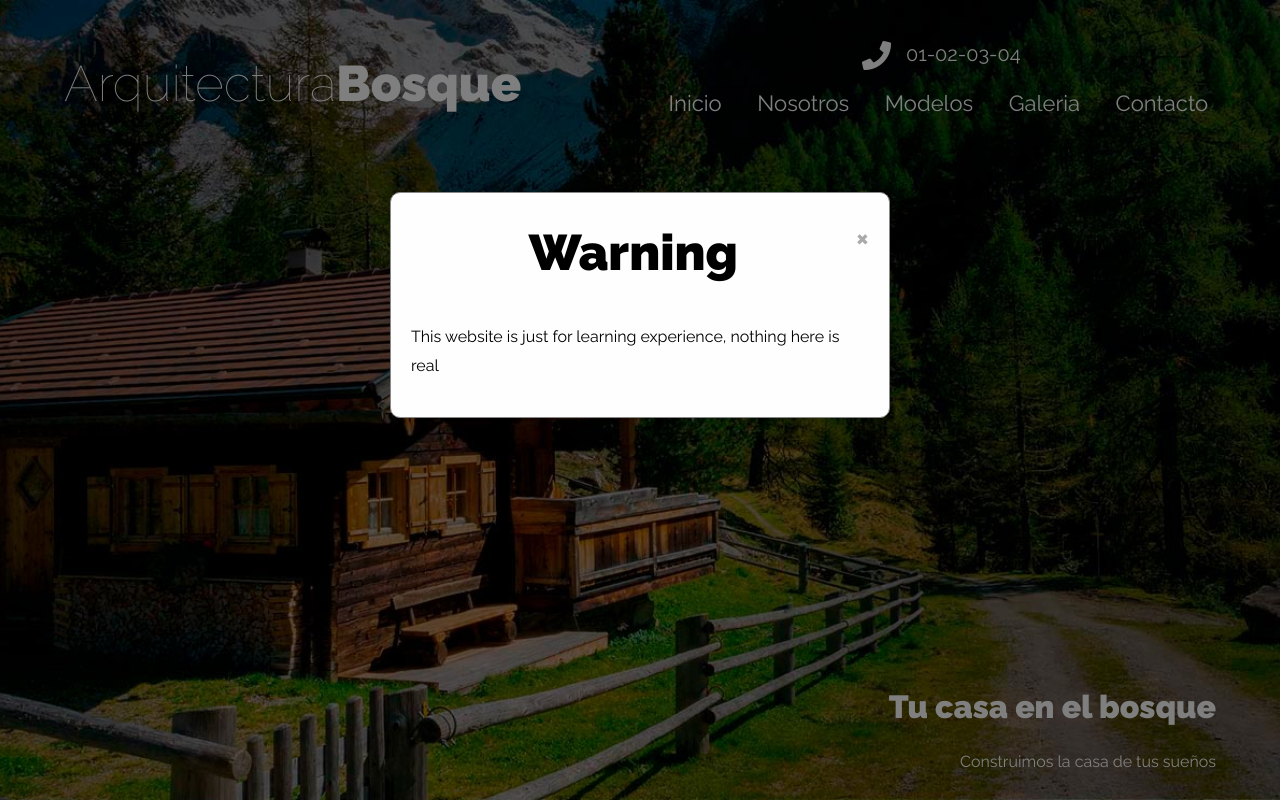
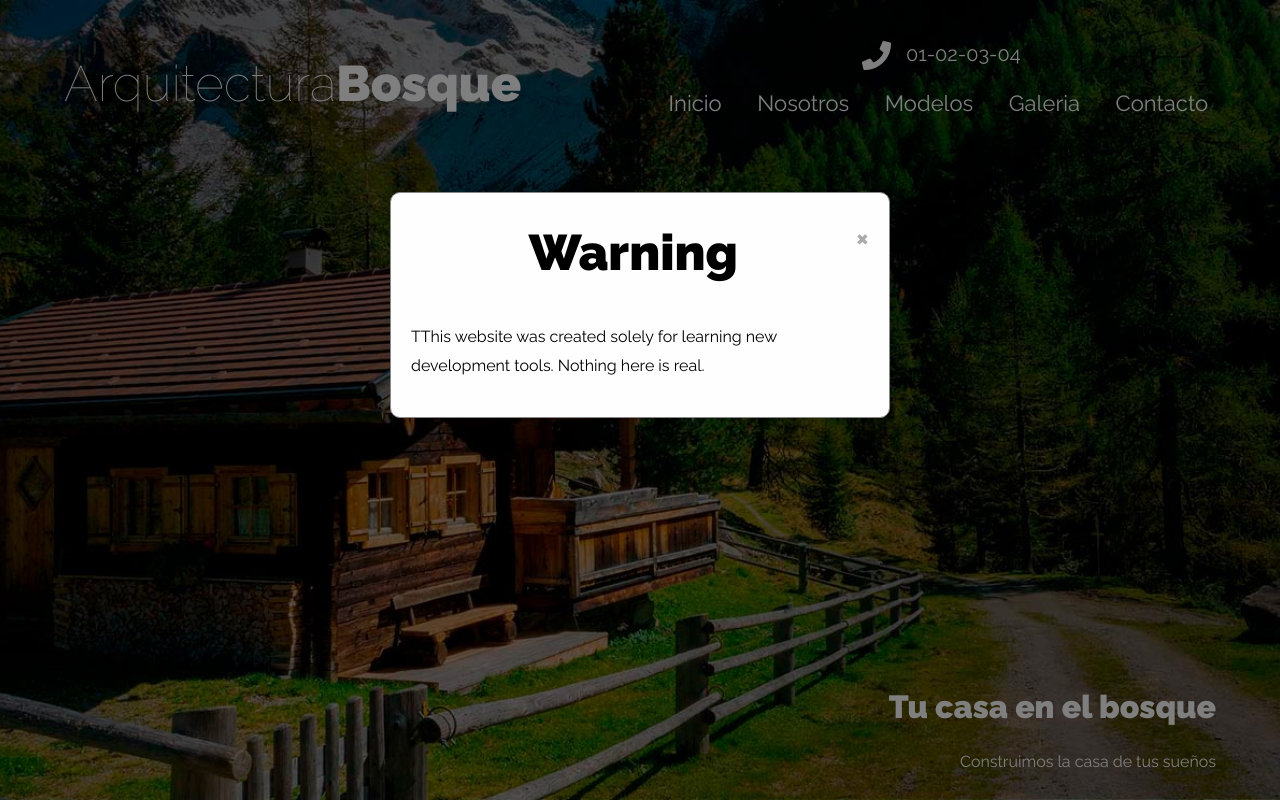
Before and after one commit to Davidkuguk/forest-architecture, a plain HTML site: page index.html in a window 1280 px wide. Shown: the top 800 px of the page. Drawn offline with nearby package versions, Linux system fonts and the light colour scheme.

Commit message:
change text from pop up

```diff
--- a/index.html
+++ b/index.html
@@ -21,7 +21,8 @@
         <div class="modal-content">
             <span class="close">&times;</span>
             <h3 class="text-center">Warning</h3>
-            <p>This website is just for learning experience, nothing here is real</p>
+            <p>TThis website was created solely for learning new development tools. Nothing here is real.
+            </p>
         </div>
     </div>
 
```
